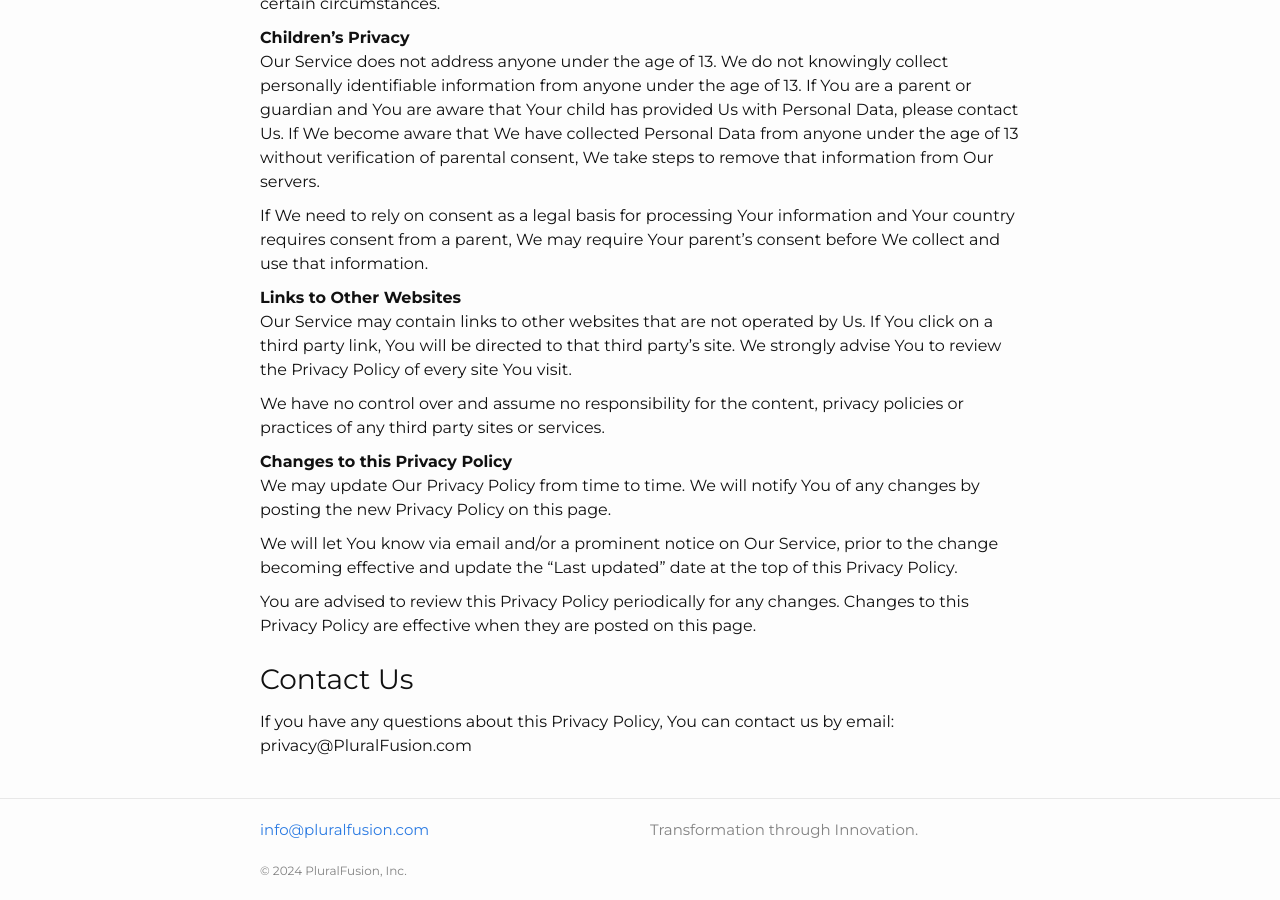
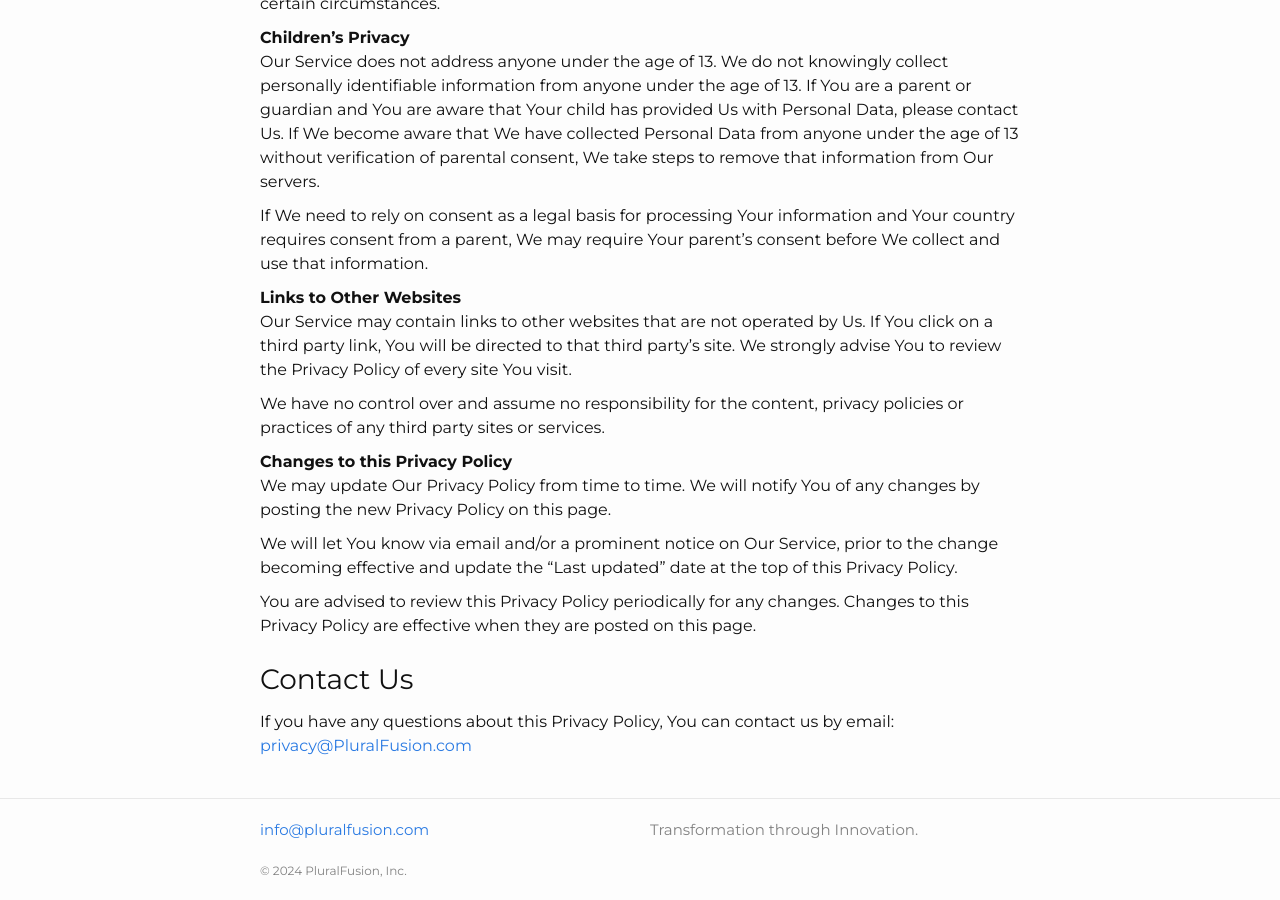
Before and after one commit to PluralFusion/pluralfusion.github.io, a Jekyll site: the page built from privacy.md, in a window 1280 px wide and 900 px high, scrolled down 17514 px. Built offline with Jekyll 4.4.1, drawn with Linux system fonts in a browser that asks for light colours; part of the change alters nothing that is shown.

```diff
--- a/privacy.md
+++ b/privacy.md
@@ -515,4 +515,4 @@ We will let You know via email and/or a prominent notice on Our Service, prior t
 You are advised to review this Privacy Policy periodically for any changes. Changes to this Privacy Policy are effective when they are posted on this page.
 
 ## Contact Us
-If you have any questions about this Privacy Policy, You can contact us by email: privacy@PluralFusion.com
+If you have any questions about this Privacy Policy, You can contact us by email: [privacy@PluralFusion.com](mailto:privacy@pluralfusion.com)
```
